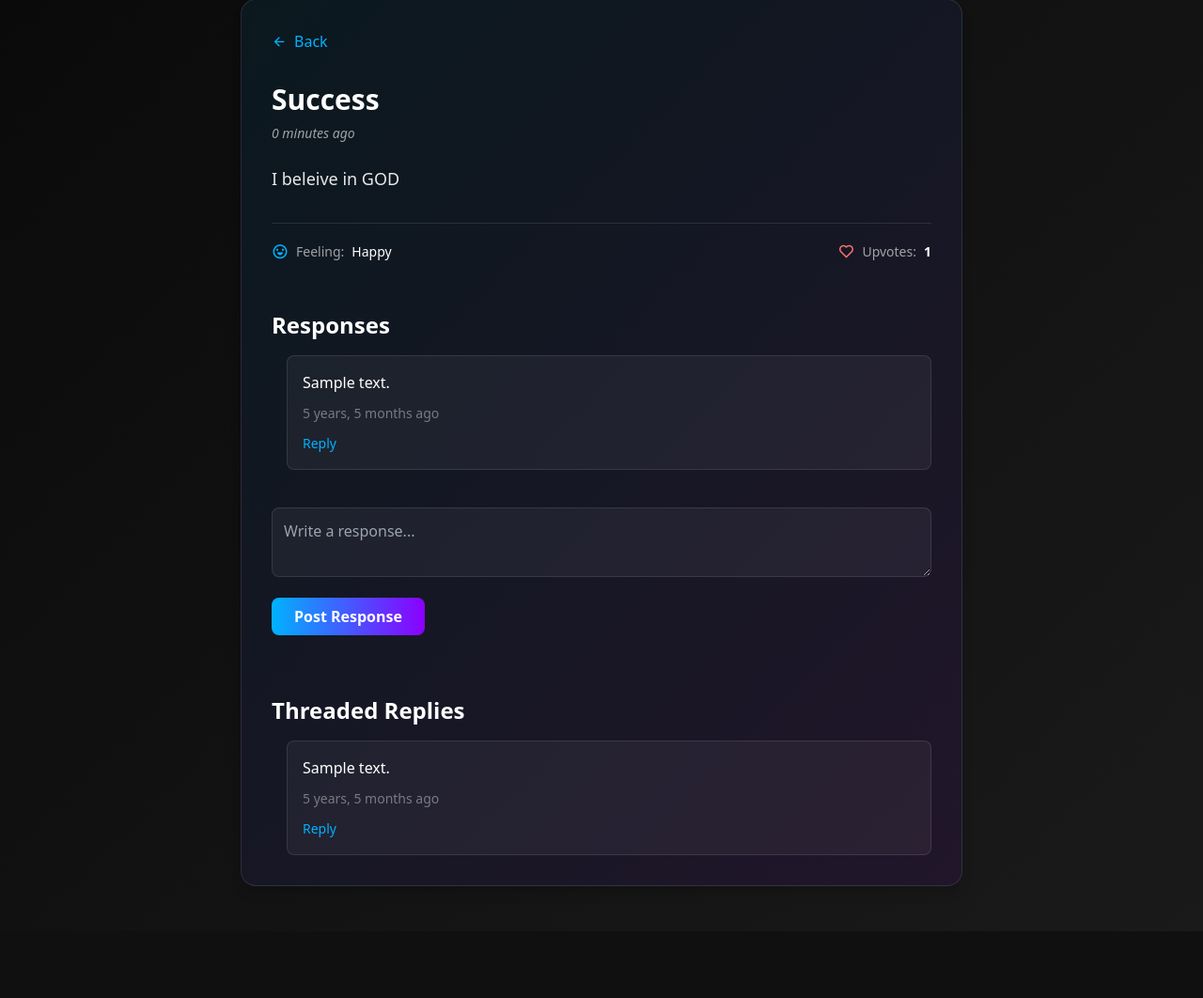
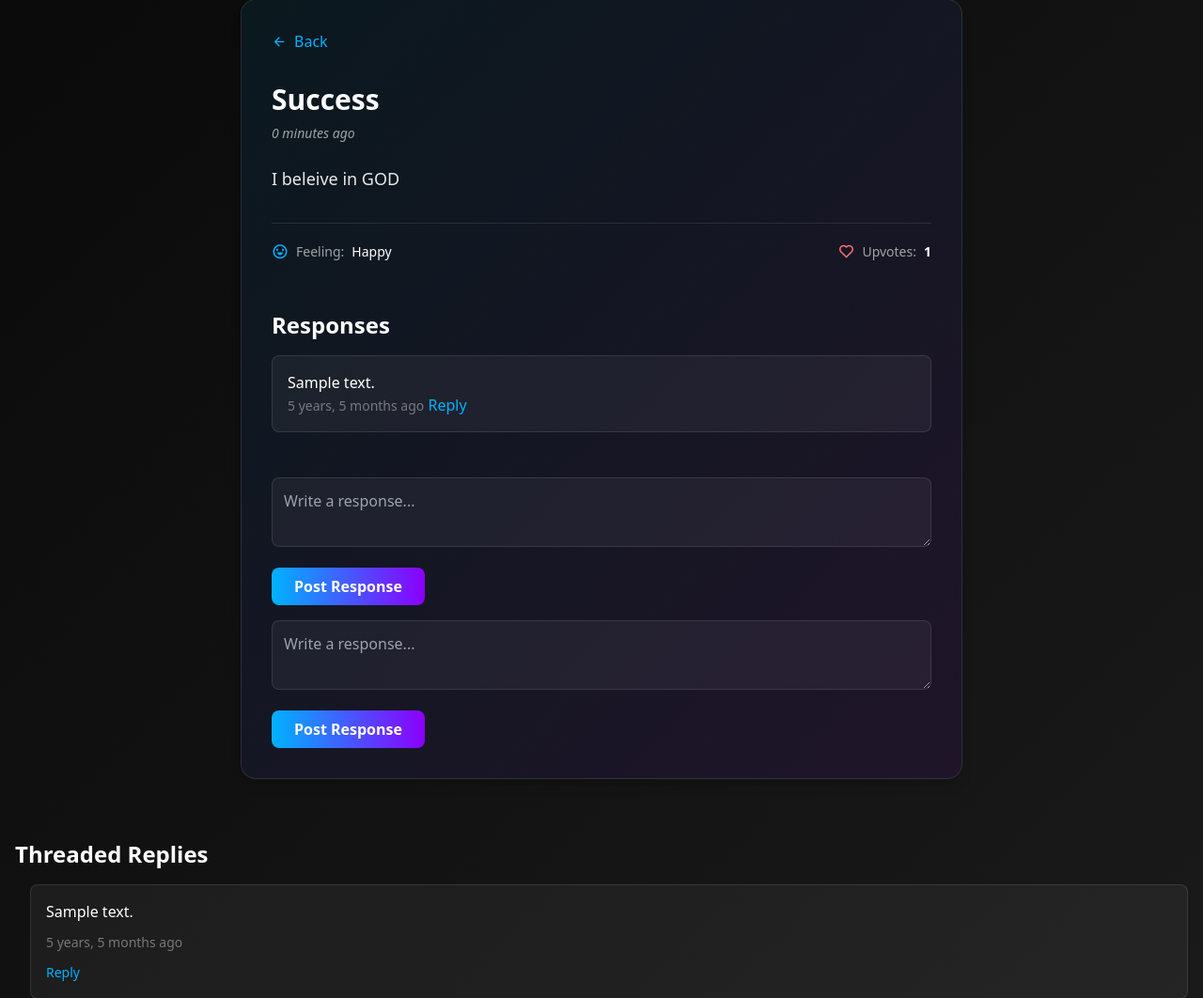
Before and after one commit to LennoxBoyd/LowkeyWall, a Django app: page /confession/1/ in a window 1280 px wide. Shown: the part 49-1111 px from the top of the page at 94% size. Before the commit the page ends 992 px from the top, so only its background shows below. Run offline with Django 5.2, Linux system fonts and the light colour scheme; data comes from the database, SQL or seed files in the repository; tables that the repository leaves empty hold one stand-in row (values such as "Sample post"); some libraries are stand-ins or nearby versions.

Commit message:
Update confession_detail.html

```diff
--- a/LowkeyWall/templates/confession_detail.html
+++ b/LowkeyWall/templates/confession_detail.html
@@ -63,17 +63,53 @@
       </span>
     </div>
 
-    <!-- Responses Section -->
-    <div class="mt-12">
-      <h2 class="text-2xl font-bold mb-4">Responses</h2>
+<div class="mt-12">
+  <h2 class="text-2xl font-bold mb-4">Responses</h2>
 
-   <div class="space-y-6 mb-6">
-  {% for reply in replies %}
-    {% include "reply_item.html" with reply=reply %}
-  {% empty %}
+  {% if comments %}
+    <div class="space-y-4 mb-6">
+      {% for comment in comments %}
+        <div class="bg-white/5 p-4 rounded-lg border border-white/10">
+          <p class="text-white">{{ comment.text }}</p>
+          <span class="text-sm text-white/40">{{ comment.created_at|timesince }} ago</span>
+
+          <!-- ✅ Add Reply toggle button -->
+          <a href="#" class="text-primary hover:underline reply-toggle">Reply</a>
+
+          <!-- ✅ Hidden inline reply form for this comment -->
+          <div class="reply-form-container hidden mt-2">
+            <form method="POST" class="reply-form" data-reply-url="{% url 'post_reply' confession.id comment.id %}">
+              {% csrf_token %}
+              <textarea name="text" rows="2" class="w-full p-2 rounded bg-black/30 text-white" placeholder="Write your reply..."></textarea>
+              <button type="submit" class="mt-2 px-4 py-2 bg-gradient-to-r from-primary to-secondary rounded-button text-white font-semibold hover:opacity-90">
+                Post Reply
+              </button>
+            </form>
+          </div>
+
+          <!-- ✅ Render nested replies for this comment -->
+          {% for reply in replies %}
+            {% if reply.parent.id == comment.id %}
+              {% include "reply_item.html" with reply=reply %}
+            {% endif %}
+          {% endfor %}
+        </div>
+      {% endfor %}
+    </div>
+  {% else %}
     <p class="text-white/40 italic mb-4">No responses yet. Be the first to respond.</p>
-  {% endfor %}
+  {% endif %}
+
+  <!-- Top-level comment form -->
+  <form method="POST" class="space-y-4 mt-8">
+    {% csrf_token %}
+    {{ comment_form.text }}
+    <button type="submit" class="px-6 py-2 bg-gradient-to-r from-primary to-secondary rounded-button text-white font-semibold hover:opacity-90">
+      Post Response
+    </button>
+  </form>
 </div>
+
 
 
       <!-- Response Form -->
```
